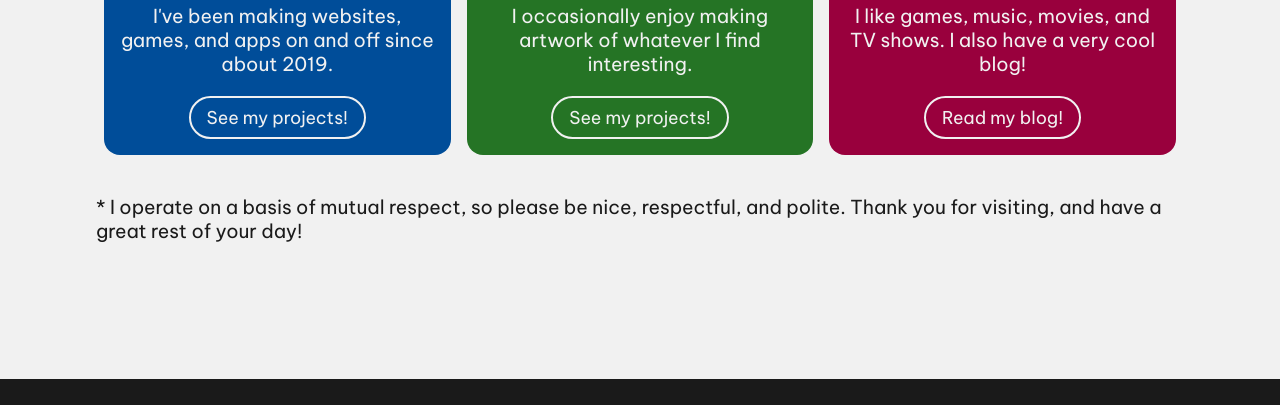
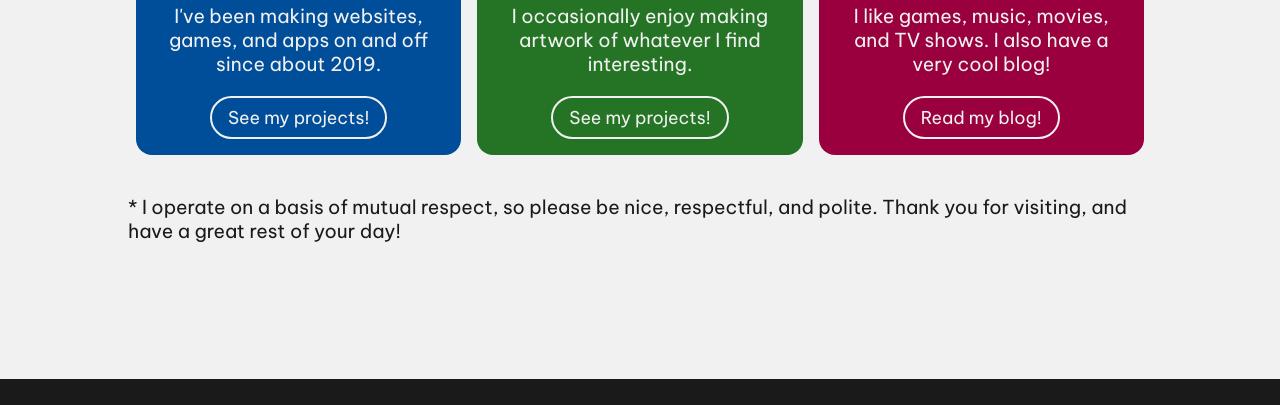
Before and after one commit to RobertRFG/robertrfg.github.io, a plain HTML site: page index.html in a window 1280 px wide. Shown: the part 289-694 px from the top of the page. Drawn offline with Linux system fonts and the light colour scheme.

Commit message:
Slight page width adjustment.

```diff
--- a/assets/css/index.css
+++ b/assets/css/index.css
@@ -209,7 +209,7 @@ img {
 /* Centers and restricts website content. Good for readability. */
 
 .container {
-    width: 85%;
+    width: 80%;
     margin: auto; /* Positions the element to the center. */
 }
 
```
